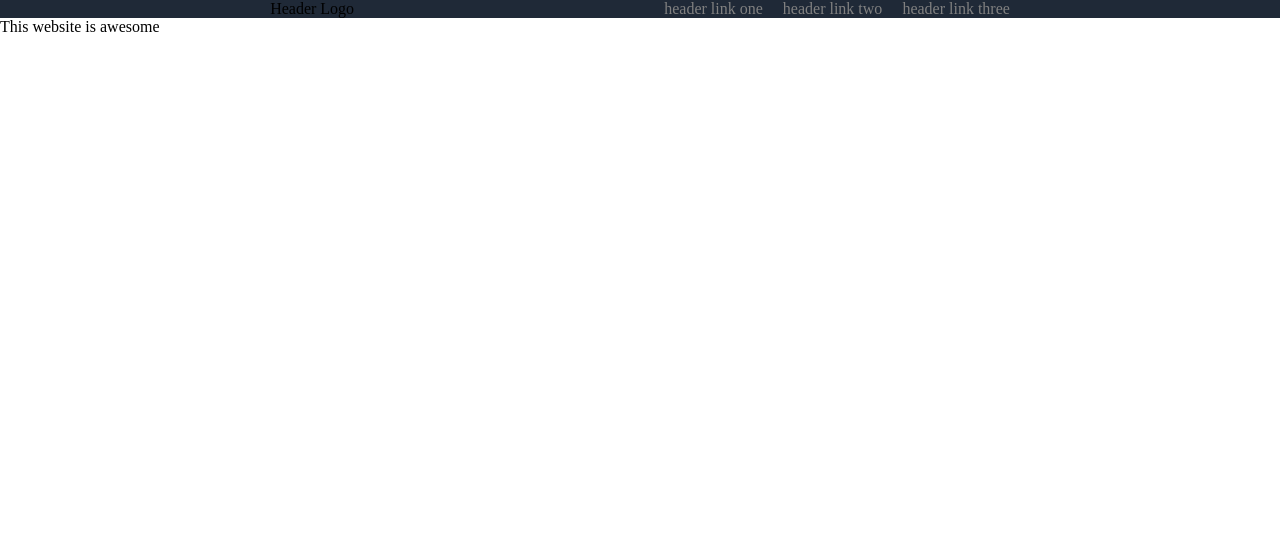
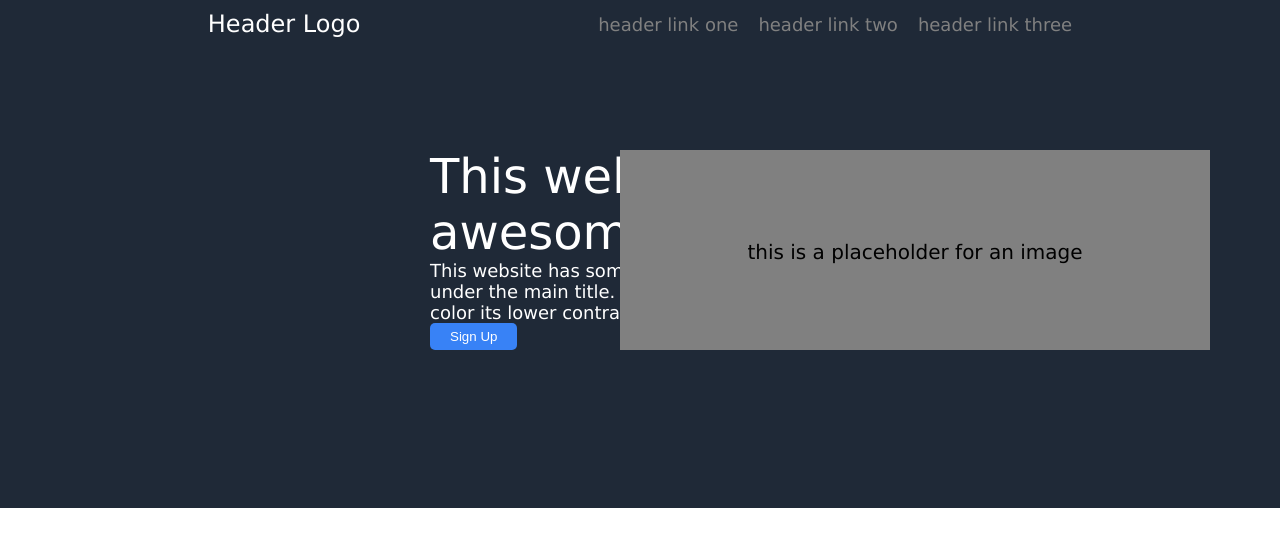
Before and after one commit to Rubasso/landing-page, a plain HTML site: page index.html in a window 1280 px wide. Drawn offline with Linux system fonts and the light colour scheme.

Commit message:
Add and centralize the hero main text and an image placeholder

```diff
--- a/index.html
+++ b/index.html
@@ -17,7 +17,13 @@
 
         </div>
         <div class="content">
-            <div>This website is awesome</div>
+            <div class="subtext head">This website is awesome</div>
+            <div class="subtext below">This website has some subtext that goes here under the main title. It's a smaller font and the color its lower contrast.</div>
+            <button>Sign Up</button>
+            <div class="placeholder">
+                this is a placeholder for an image
+            </div>
         </div>
+
     </body>
 </html>
--- a/style.css
+++ b/style.css
@@ -1,12 +1,18 @@
 body{
     padding: 0;
     margin: 0;
+    font-family: Verdana, Geneva, Tahoma, sans-serif;
+    display: flex;
+    flex-direction: column;
 }
 
 .header{
     display: flex;
     justify-content: space-evenly;
     background-color: #1F2937;
+    color: white;
+    padding: 10px;
+    font-size: 24px;
 }
 
 ul{
@@ -14,6 +20,8 @@ ul{
     display: flex;
     gap: 20px;
     margin: 0;
+    font-size: 18px;
+    align-items: center;
 }
 
 a{
@@ -23,4 +31,45 @@ a{
 
 .content{
     display: flex;
+    flex-direction: column;
+    background-color: #1F2937;
+    padding: 30px;
+    flex-basis: 400px;
+    flex-wrap: wrap;
 }
+
+.placeholder{
+    font-size: 20px;
+    background-color: grey;
+    box-sizing: border-box;
+    width: 590px;
+    height: 200px;
+    padding: 90px;
+    align-self:center;
+    text-align: center;
+    margin-top: -200px;
+    margin-right: -550px;
+}
+
+.subtext{
+    font-size: 18px;
+    width: 450px;
+    margin-left: 400px;
+    color: white;
+}
+
+.subtext.head{
+    font-size: 48px;
+    margin-top: 70px;
+}
+
+button{
+    cursor: pointer;
+    width: fit-content;
+    margin-left: 400px;
+    padding: 6px 20px;
+    background-color: #3882F6;
+    color: white;
+    border-radius: 5px;
+    border-style: none;
+}
```
